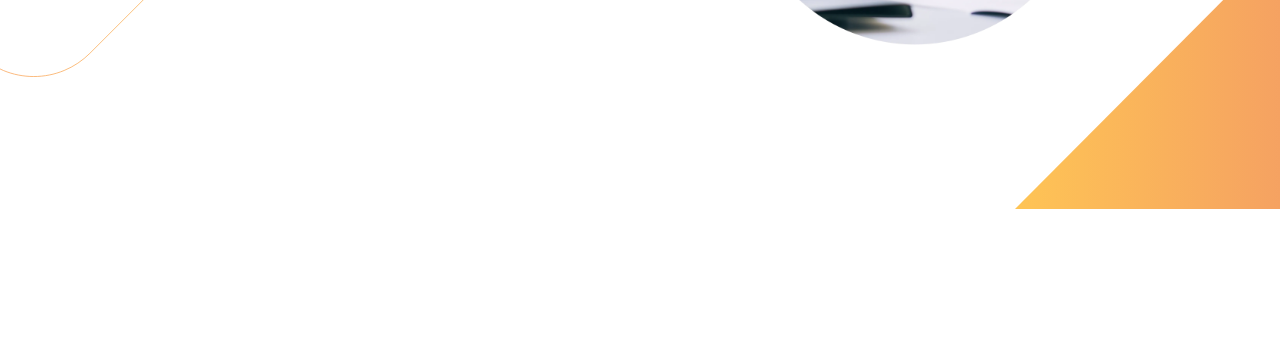
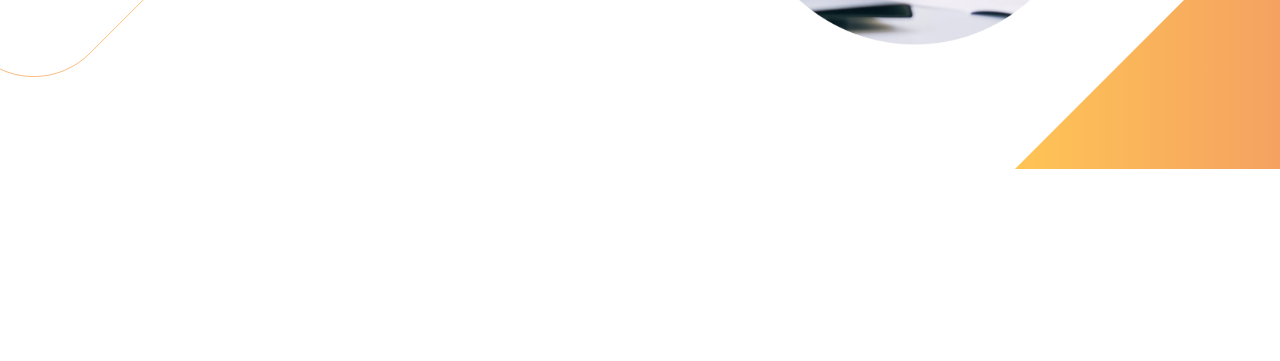
Before and after one commit to theasthai/potepan-fv-imitation, a plain HTML site: page index.html in a window 1280 px wide. Shown: the part 439-800 px from the top of the page. Drawn offline with Linux system fonts and the light colour scheme.

Commit message:
Fix: 右下三角形の位置を修正

```diff
--- a/assets/scss/_mixin.scss
+++ b/assets/scss/_mixin.scss
@@ -10,7 +10,7 @@ $breakpoints: (
   "sp": 375px,
   "md": 768px,
   "tab": 1024px,
-  "pc": 1680px
+  "pc": 1680px,
 ) !default;
 
 // responsive(media query)
--- a/assets/scss/style.scss
+++ b/assets/scss/style.scss
@@ -324,11 +324,12 @@ body {
 				}
 				.right-rectangle {
 					position: absolute;
-					bottom: 0;
+					top: vw_pc(450);
 					right: 0;
 					width: vw_pc(348);
 					@include mq(tab) {
 						width: vw_tab(250);
+						top: vw_tab(450);
 					}
 					img {
 						width: 100%;
```
Also changed, not shown: assets/css/style.css, 1 other file.
